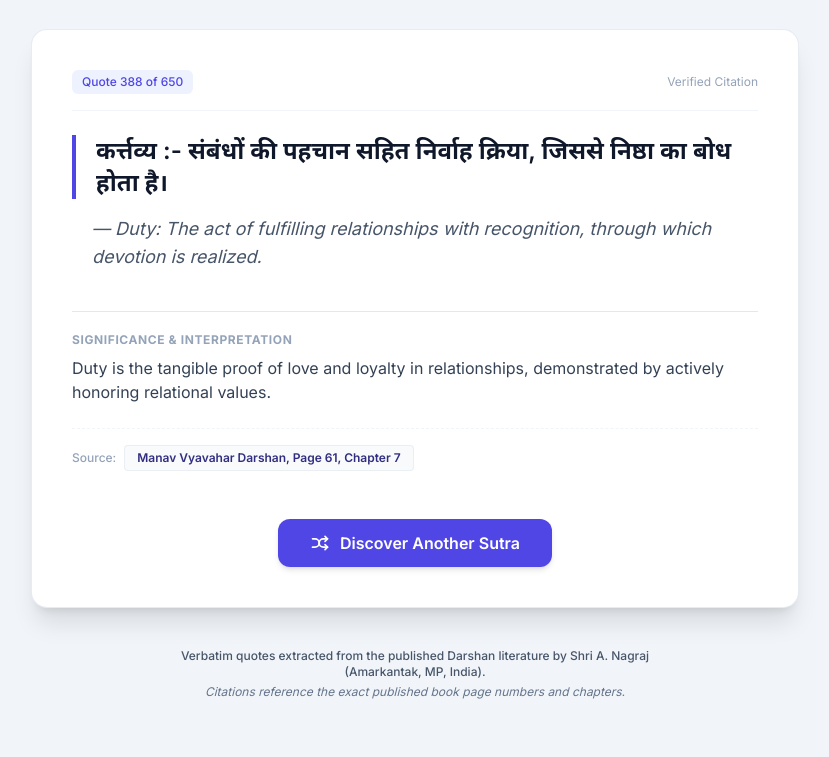
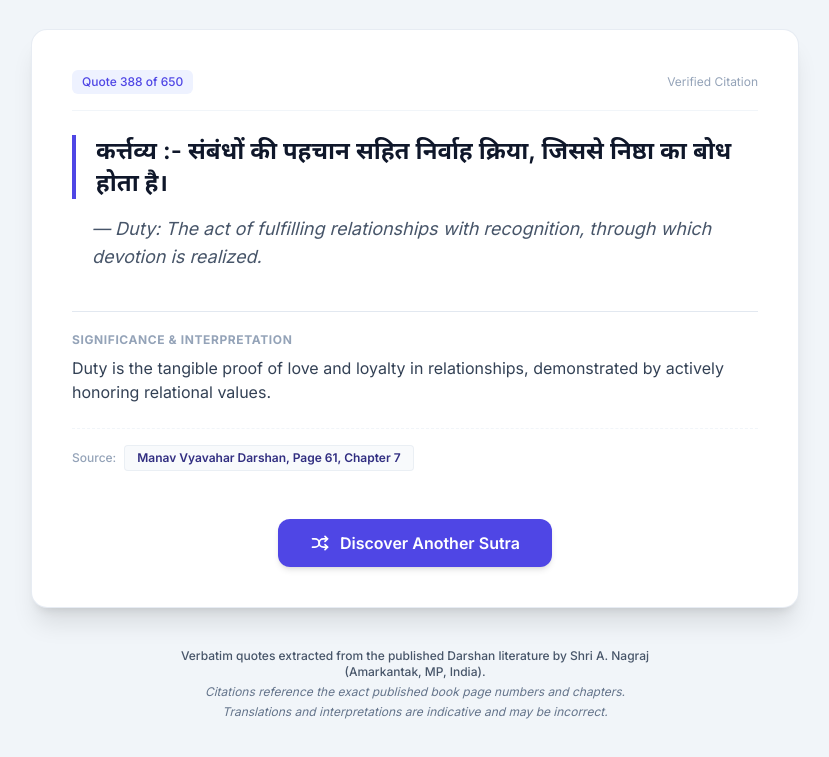
Before and after one commit to pinkash/mdquotes, a plain HTML site: page index.html in a window 1280 px wide. Shown: the part 141-898 px from the top of the page, without its empty margins (225-1054 px from the left). Drawn offline with nearby package versions, Linux system fonts and the light colour scheme.

Commit message:
Update index.html

```diff
--- a/index.html
+++ b/index.html
@@ -87,6 +87,7 @@
                 <div class="text-xs text-slate-500 max-w-lg mx-auto space-y-1">
                     <p class="font-medium text-slate-600">Verbatim quotes extracted from the published Darshan literature by Shri A. Nagraj (Amarkantak, MP, India).</p>
                     <p class="italic">Citations reference the exact published book page numbers and chapters.</p>
+                    <p class="italic">Translations and interpretations are indicative and may be incorrect.</p>
                 </div>
             </footer>
         </div>
```
